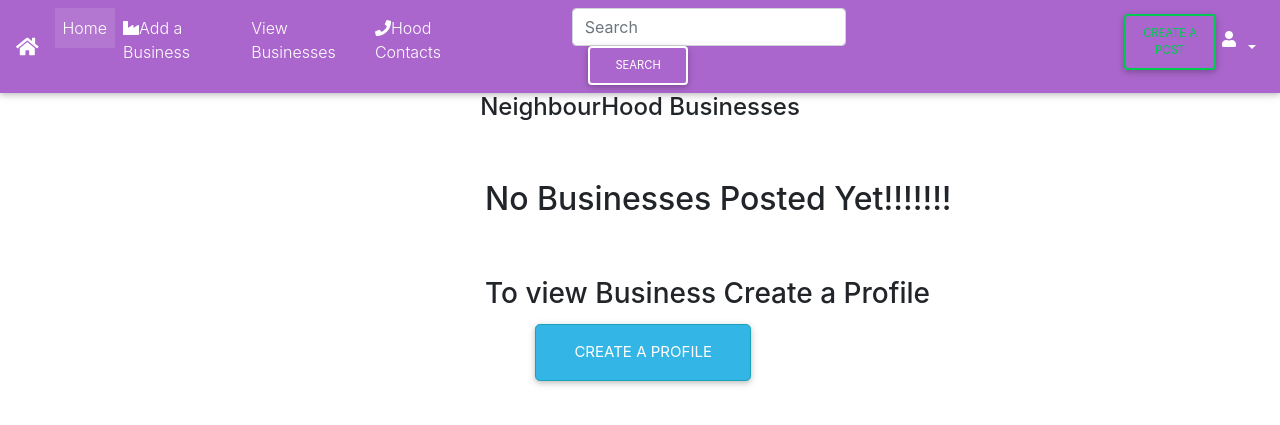
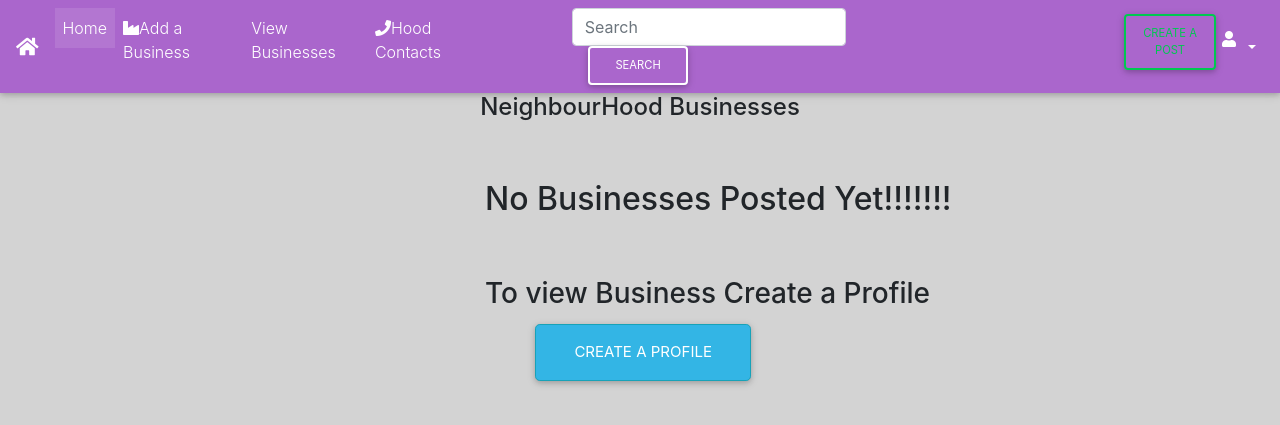
Before and after one commit to JacqulineWangu/My-Neighbourhood, a Django app: page /business_list/ in a window 1280 px wide. Shown: the top 425 px of the page. Run offline with Django 3.2, Linux system fonts and the light colour scheme; the visitor is signed in with stand-in values (Sample User, id 1); data that the repository does not hold is empty; some libraries are stand-ins or nearby versions; some web fonts are replaced.

Commit message:
added a light grey in the posts page

```diff
--- a/neigh_app/templates/neigh_app/base.html
+++ b/neigh_app/templates/neigh_app/base.html
@@ -23,7 +23,7 @@
     {% endblock %}
 </head>
 
-<body class="base">
+<body class="base" style="background-color:lightgrey;">
     {% include "navbar.html" %}
     {% block content%}
 
```
